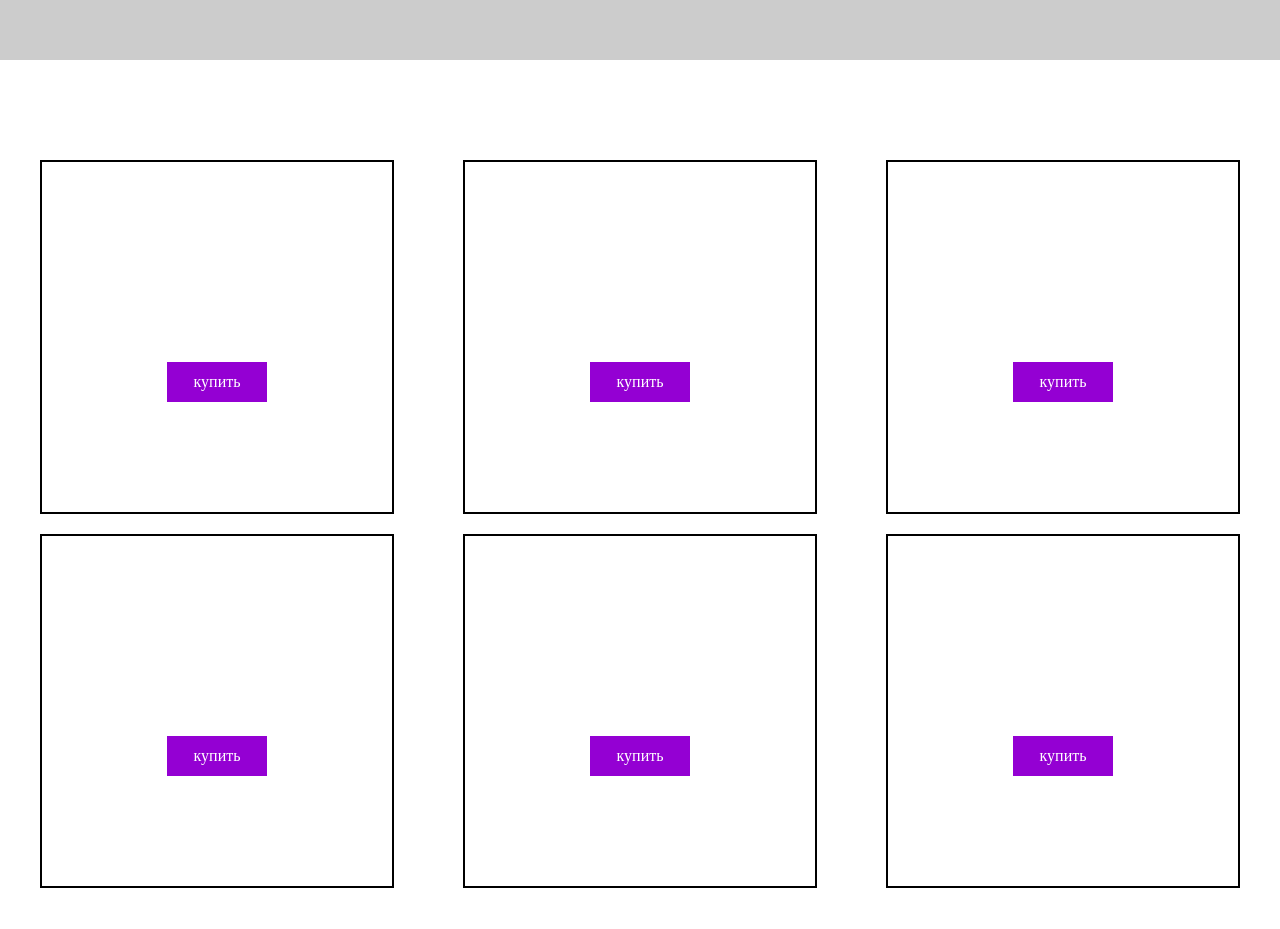
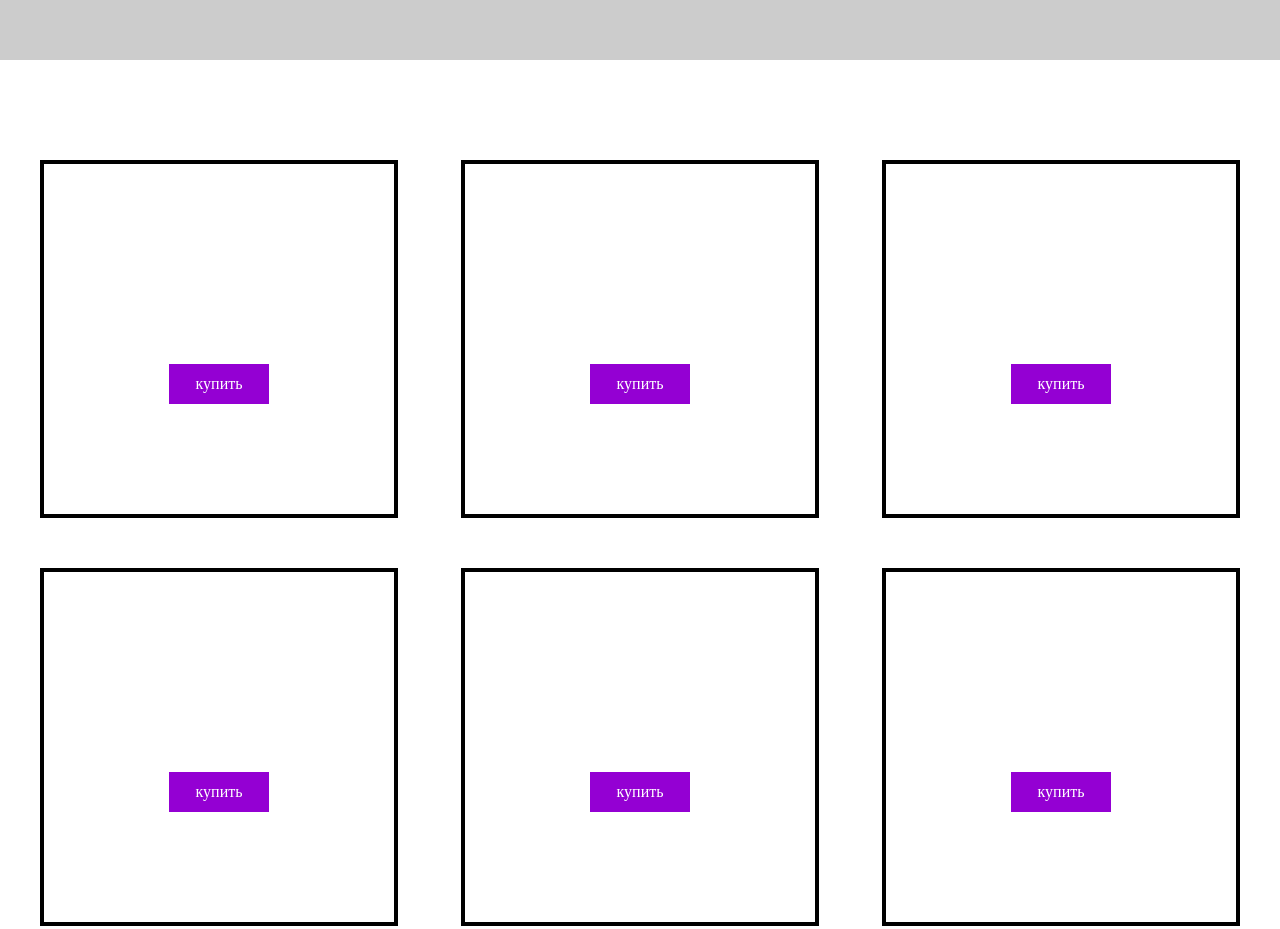
Before and after one commit to OtusGit/Lesson3, a plain HTML site: page Index.html in a window 1280 px wide. Shown: the part 140-1069 px from the top of the page. Drawn offline with Linux system fonts and the light colour scheme.

Commit message:
Доработал/финиш

```diff
--- a/style.css
+++ b/style.css
@@ -15,10 +15,10 @@
 }
 
 .item {
-    border: 2px solid #000;
+    border: 4px solid #000;
     width: 350px;
     height: 350px;
-    margin-bottom: 20px;
+    margin-bottom: 50px;
 }
 
 .footer {
```
